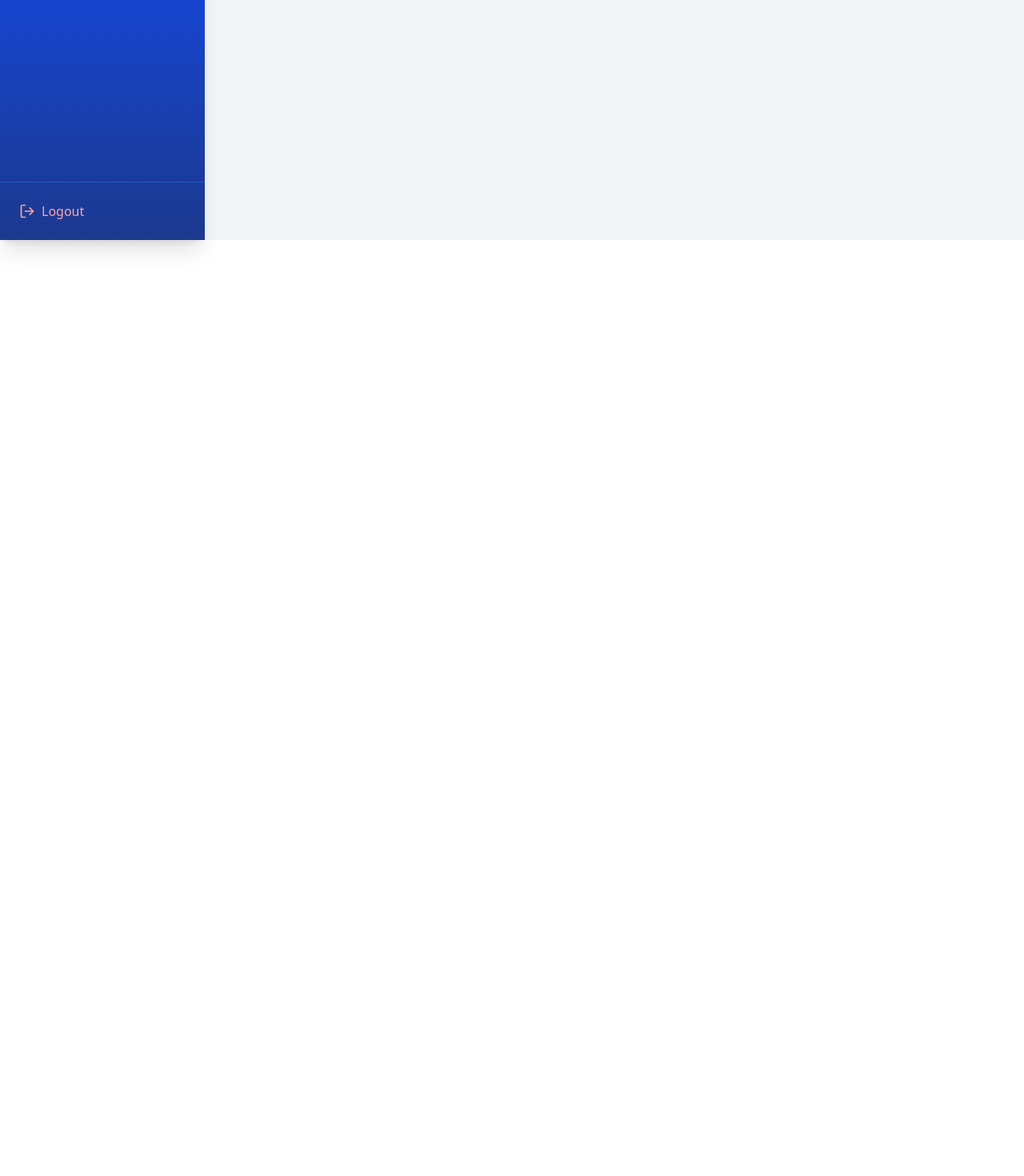
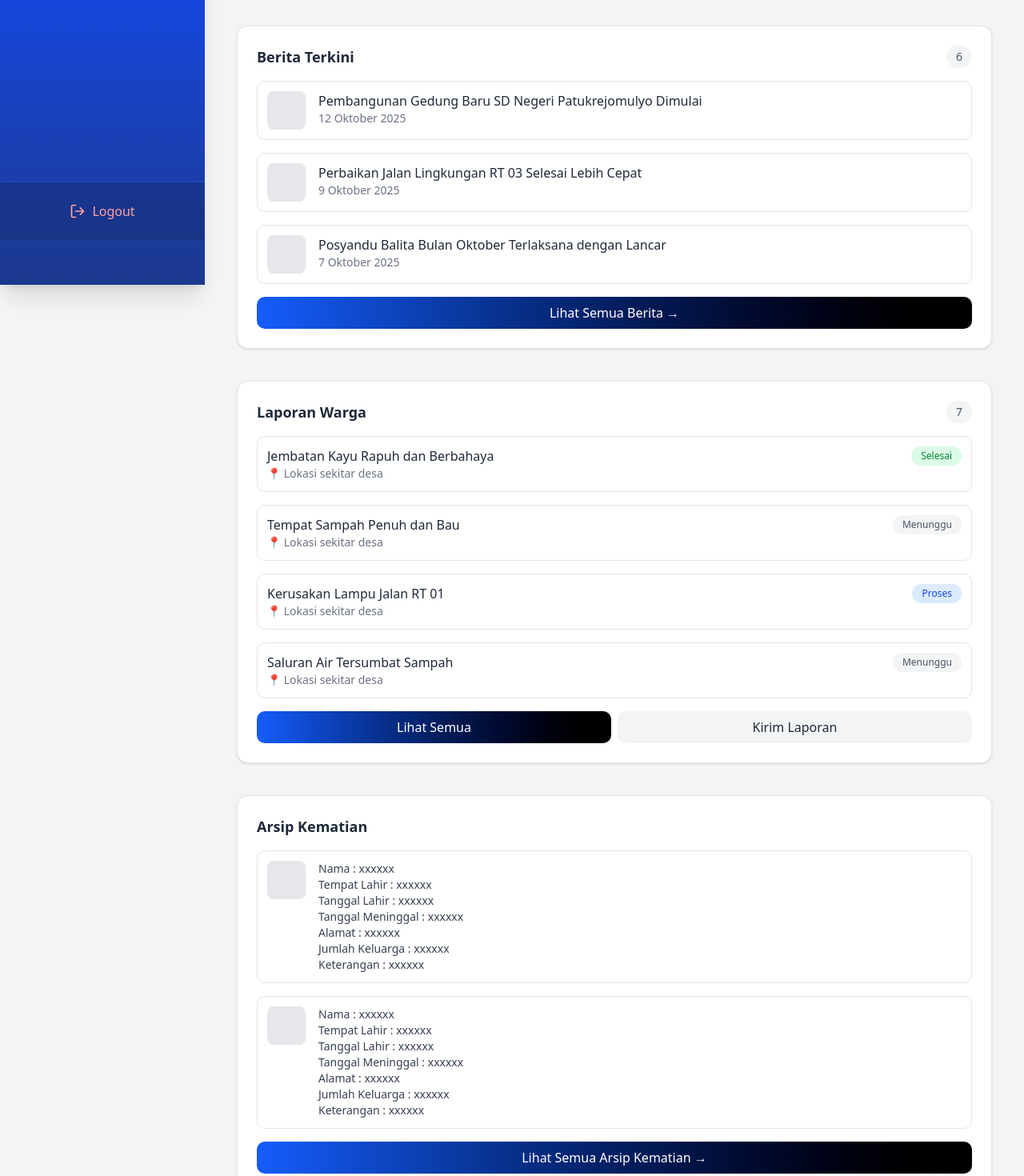
Before and after one commit to BLUKANG-TSX-KEBUMEN/Blukang-Frontend, a Next.js app: page /home in a window 1280 px wide. Shown: the part 500-1970 px from the top of the page at 80% size. Before the commit the page ends 800 px from the top, so only its background shows below. Built offline with nearby package versions, Linux system fonts and the light colour scheme.

Commit message:
membuat tampilan dashboard

```diff
--- a/src/app/(user)/home/page.tsx
+++ b/src/app/(user)/home/page.tsx
@@ -1,63 +1,41 @@
 'use client'
 
 import React, { useState } from 'react'
-import Header, { NavbarToggle } from '@/components/header'
+import Header from '@/components/header'
 
 const HomePage = () => {
   const [isOpen, setIsOpen] = useState(false)
 
   return (
     <div className="flex bg-gray-100 min-h-screen">
-      {/* Sidebar */}
+      {/* Sidebar & Header */}
       <Header isOpen={isOpen} setIsOpen={setIsOpen} />
-      <NavbarToggle isOpen={isOpen} setIsOpen={setIsOpen} />
 
-      {/* Konten Utama */}
+      {/* Konten utama */}
       <main
-        className={`flex-1 transition-all duration-300 overflow-y-auto p-6 md:p-10 ${
+        className={`flex-1 transition-all duration-300 overflow-y-auto p-6 md:p-10 mt-[56px] ${
           isOpen ? 'blur-sm md:ml-64' : 'md:ml-64'
         }`}
       >
-        {/* Header Dashboard */}
-        <div
-          className="
-            flex flex-col md:flex-row
-            justify-between md:items-center
-            items-start
-            mb-8
-            pt-12 md:pt-0
-            space-y-4 md:space-y-0
-          "
-        >
-          {/* 🔧 Tambahan pt-12 agar turun sedikit di mobile */}
-          <h1 className="text-3xl font-bold text-gray-900 order-2 md:order-1">
-            Dashboard
-          </h1>
+        {/* Tambahkan mt-[56px] untuk turun sesuai tinggi header bar */}
+        <div className="flex flex-col md:flex-row justify-between md:items-center items-start mb-8 space-y-4 md:space-y-0">
+          <h1 className="text-3xl font-bold text-gray-900">Dashboard</h1>
 
           <input
             type="text"
             placeholder="Cari berita, laporan..."
-            className="
-              border border-gray-300 rounded-lg px-4 py-2 text-sm
-              w-full md:w-72
-              focus:ring-2 focus:ring-blue-400 focus:outline-none
-              order-1 md:order-2
-            "
+            className="border border-gray-300 rounded-lg px-4 py-2 text-sm w-full md:w-72 focus:ring-2 focus:ring-blue-400 focus:outline-none"
           />
         </div>
 
         {/* Statistik Cards */}
         <div className="grid grid-cols-1 sm:grid-cols-2 lg:grid-cols-4 gap-6 mb-10">
-          {[
-            { title: 'Berita', value: 12 },
+          {[{ title: 'Berita', value: 12 },
             { title: 'Arsip Kematian', value: 38 },
             { title: 'Jumlah Laporan', value: 14 },
-            { title: 'Laporan Masuk', value: 12 },
+            { title: 'Laporan Masuk', value: 12 }
           ].map((item, i) => (
-            <div
-              key={i}
-              className="bg-white rounded-xl p-6 shadow-sm border hover:shadow-md transition-all"
-            >
+            <div key={i} className="bg-white rounded-xl p-6 shadow-sm border hover:shadow-md transition-all">
               <h3 className="text-gray-600 text-sm">{item.title}</h3>
               <p className="text-2xl font-bold mt-2">{item.value}</p>
             </div>
@@ -65,7 +43,7 @@ const HomePage = () => {
         </div>
 
         {/* Tabel Laporan */}
-        <div className="bg-white rounded-xl p-6 shadow-sm border">
+        <div className="bg-white rounded-xl p-6 shadow-sm border mb-10">
           <h2 className="font-semibold mb-4 text-lg text-gray-800">
             Kelola Laporan Warga
           </h2>
@@ -118,6 +96,131 @@ const HomePage = () => {
             </table>
           </div>
         </div>
+
+        {/* ===== Berita, Laporan, Arsip ===== */}
+        <section className="space-y-10">
+          {/* Berita Terkini */}
+          <div className="bg-white rounded-xl p-6 shadow-sm border">
+            <div className="flex justify-between items-center mb-4">
+              <h2 className="text-lg font-semibold text-gray-800">
+                Berita Terkini
+              </h2>
+              <span className="bg-gray-100 text-gray-600 px-3 py-1 rounded-full text-sm">
+                6
+              </span>
+            </div>
+            <div className="space-y-4">
+              {[
+                {
+                  title:
+                    'Pembangunan Gedung Baru SD Negeri Patukrejomulyo Dimulai',
+                  date: '12 Oktober 2025',
+                },
+                {
+                  title: 'Perbaikan Jalan Lingkungan RT 03 Selesai Lebih Cepat',
+                  date: '9 Oktober 2025',
+                },
+                {
+                  title:
+                    'Posyandu Balita Bulan Oktober Terlaksana dengan Lancar',
+                  date: '7 Oktober 2025',
+                },
+              ].map((item, i) => (
+                <div
+                  key={i}
+                  className="flex items-start gap-4 p-3 border rounded-lg hover:bg-gray-50"
+                >
+                  <div className="w-12 h-12 bg-gray-200 rounded-md" />
+                  <div>
+                    <h3 className="font-medium text-gray-800">{item.title}</h3>
+                    <p className="text-sm text-gray-500">{item.date}</p>
+                  </div>
+                </div>
+              ))}
+            </div>
+            <button className="w-full mt-4 bg-gradient-to-r from-blue-600 to-black text-white py-2 rounded-lg font-medium">
+              Lihat Semua Berita →
+            </button>
+          </div>
+
+          {/* Laporan Warga */}
+          <div className="bg-white rounded-xl p-6 shadow-sm border">
+            <div className="flex justify-between items-center mb-4">
+              <h2 className="text-lg font-semibold text-gray-800">
+                Laporan Warga
+              </h2>
+              <span className="bg-gray-100 text-gray-600 px-3 py-1 rounded-full text-sm">
+                7
+              </span>
+            </div>
+            <div className="space-y-4">
+              {[
+                { title: 'Jembatan Kayu Rapuh dan Berbahaya', status: 'Selesai' },
+                { title: 'Tempat Sampah Penuh dan Bau', status: 'Menunggu' },
+                { title: 'Kerusakan Lampu Jalan RT 01', status: 'Proses' },
+                { title: 'Saluran Air Tersumbat Sampah', status: 'Menunggu' },
+              ].map((item, i) => (
+                <div
+                  key={i}
+                  className="flex items-start justify-between p-3 border rounded-lg hover:bg-gray-50"
+                >
+                  <div>
+                    <h3 className="font-medium text-gray-800">{item.title}</h3>
+                    <p className="text-sm text-gray-500">📍 Lokasi sekitar desa</p>
+                  </div>
+                  <span
+                    className={`text-xs px-3 py-1 rounded-full ${
+                      item.status === 'Selesai'
+                        ? 'bg-green-100 text-green-700'
+                        : item.status === 'Proses'
+                        ? 'bg-blue-100 text-blue-700'
+                        : 'bg-gray-100 text-gray-600'
+                    }`}
+                  >
+                    {item.status}
+                  </span>
+                </div>
+              ))}
+            </div>
+            <div className="flex gap-2 mt-4">
+              <button className="flex-1 bg-gradient-to-r from-blue-600 to-black text-white py-2 rounded-lg font-medium">
+                Lihat Semua
+              </button>
+              <button className="flex-1 bg-gray-100 text-gray-800 py-2 rounded-lg font-medium">
+                Kirim Laporan
+              </button>
+            </div>
+          </div>
+
+          {/* Arsip Kematian */}
+          <div className="bg-white rounded-xl p-6 shadow-sm border">
+            <h2 className="text-lg font-semibold text-gray-800 mb-4">
+              Arsip Kematian
+            </h2>
+            <div className="space-y-4">
+              {[1, 2].map((i) => (
+                <div
+                  key={i}
+                  className="flex items-start gap-4 p-3 border rounded-lg hover:bg-gray-50"
+                >
+                  <div className="w-12 h-12 bg-gray-200 rounded-md" />
+                  <div className="text-sm text-gray-700">
+                    <p>Nama : xxxxxx</p>
+                    <p>Tempat Lahir : xxxxxx</p>
+                    <p>Tanggal Lahir : xxxxxx</p>
+                    <p>Tanggal Meninggal : xxxxxx</p>
+                    <p>Alamat : xxxxxx</p>
+                    <p>Jumlah Keluarga : xxxxxx</p>
+                    <p>Keterangan : xxxxxx</p>
+                  </div>
+                </div>
+              ))}
+            </div>
+            <button className="w-full mt-4 bg-gradient-to-r from-blue-600 to-black text-white py-2 rounded-lg font-medium">
+              Lihat Semua Arsip Kematian →
+            </button>
+          </div>
+        </section>
       </main>
     </div>
   )
--- a/src/components/header.tsx
+++ b/src/components/header.tsx
@@ -21,24 +21,45 @@ interface HeaderProps {
 const Header: React.FC<HeaderProps> = ({ isOpen, setIsOpen }) => {
   return (
     <>
-      {/* ===== Sidebar Desktop ===== */}
-      <aside className="hidden md:flex flex-col justify-between bg-gradient-to-b from-blue-600 via-blue-700 to-blue-900 text-white w-64 h-screen fixed left-0 top-0 shadow-xl z-40">
-        <div className="p-6">
+      {/* ===== 🔵 HEADER BAR ATAS ===== */}
+      <header className="fixed top-0 left-0 w-full bg-gradient-to-r from-blue-700 via-blue-800 to-black text-white flex items-center justify-between px-4 md:px-8 py-3 shadow-md z-50">
+        {/* Tombol Hamburger (mobile only) */}
+        <button
+          className="flex items-center gap-2 md:hidden"
+          onClick={() => setIsOpen(true)}
+        >
+          <Menu className="w-6 h-6" />
+        </button>
+
+        {/* Judul */}
+        <div className="flex flex-col leading-tight text-sm md:text-base text-center md:text-left">
+          <span className="font-semibold">Layanan Digital</span>
+          <span className="font-semibold">Desa Patukrejomulyo</span>
+        </div>
+
+        {/* Tombol Lapor */}
+        <button className="bg-blue-600 hover:bg-blue-700 text-white text-sm px-4 py-1.5 rounded-lg font-medium shadow-sm transition-all">
+          Lapor
+        </button>
+      </header>
+
+      {/* ===== SIDEBAR DESKTOP ===== */}
+      <aside className="hidden md:flex flex-col bg-gradient-to-b from-blue-600 via-blue-700 to-blue-900 text-white w-64 h-screen fixed left-0 top-[56px] shadow-xl z-40">
+        {/* Bagian atas (scrollable menu) */}
+        <div className="flex-1 overflow-y-auto p-6 pb-24">
           <h1 className="text-lg font-semibold mb-10 flex items-center gap-2">
             <div className="w-4 h-4 rounded-full border-2 border-white"></div>
             Layanan Digital
           </h1>
 
           <nav className="flex flex-col gap-3 text-sm">
-            {/* 🔗 Dashboard */}
             <Link
-              href="/"
+              href="/home"
               className="flex items-center gap-3 bg-blue-800/70 hover:bg-blue-900 transition-colors rounded-lg px-3 py-2 font-semibold"
             >
               <Home className="w-5 h-5" /> Dashboard
             </Link>
 
-            {/* 🔗 Arsip Kematian */}
             <a
               href="#"
               className="flex items-center gap-3 hover:bg-blue-800/60 rounded-lg px-3 py-2 transition-colors"
@@ -46,7 +67,6 @@ const Header: React.FC<HeaderProps> = ({ isOpen, setIsOpen }) => {
               <FileText className="w-5 h-5" /> Arsip Kematian
             </a>
 
-            {/* 🔗 Berita Terkini */}
             <a
               href="#"
               className="flex items-center gap-3 hover:bg-blue-800/60 rounded-lg px-3 py-2 transition-colors"
@@ -54,7 +74,6 @@ const Header: React.FC<HeaderProps> = ({ isOpen, setIsOpen }) => {
               <Newspaper className="w-5 h-5" /> Berita Terkini
             </a>
 
-            {/* 🔗 Laporan Warga */}
             <a
               href="#"
               className="flex items-center gap-3 hover:bg-blue-800/60 rounded-lg px-3 py-2 transition-colors"
@@ -62,7 +81,6 @@ const Header: React.FC<HeaderProps> = ({ isOpen, setIsOpen }) => {
               <Activity className="w-5 h-5" /> Laporan Warga
             </a>
 
-            {/* 🔗 Form Laporan Kerusakan */}
             <a
               href="#"
               className="flex items-center gap-3 hover:bg-blue-800/60 rounded-lg px-3 py-2 transition-colors"
@@ -72,41 +90,39 @@ const Header: React.FC<HeaderProps> = ({ isOpen, setIsOpen }) => {
           </nav>
         </div>
 
-        <div className="p-6 border-t border-blue-500/40">
-          <button className="flex items-center gap-2 text-red-300 hover:text-red-400 transition-colors">
+        {/* Tombol Logout sticky di bawah */}
+        <div className="p-6 border-t border-blue-500/40 bg-blue-950/30 backdrop-blur-sm sticky bottom-0">
+          <button className="flex items-center justify-center gap-2 text-red-300 hover:text-red-400 transition-colors w-full font-medium">
             <LogOut className="w-5 h-5" /> Logout
           </button>
         </div>
       </aside>
 
-      {/* ===== Sidebar Mobile ===== */}
+      {/* ===== SIDEBAR MOBILE ===== */}
       <div
         className={`fixed top-0 left-0 h-full bg-gradient-to-b from-blue-600 via-blue-700 to-blue-900 text-white
         w-64 p-6 flex flex-col justify-between rounded-r-3xl shadow-lg transition-transform duration-300 z-50
         ${isOpen ? 'translate-x-0' : '-translate-x-full'} md:hidden`}
       >
-        <div className="flex justify-between items-center mb-8">
+        <div className="flex justify-between items-center mb-8 mt-2">
           <h1 className="text-lg font-semibold flex items-center gap-2">
             <div className="w-4 h-4 rounded-full border-2 border-white"></div>
-            Layanan Digital
+            Menu
           </h1>
-          {/* Tombol X di dalam sidebar */}
           <button onClick={() => setIsOpen(false)}>
             <X className="w-6 h-6 text-white" />
           </button>
         </div>
 
-        <nav className="flex flex-col gap-5 text-sm flex-grow">
-          {/* 🔗 Dashboard */}
+        <nav className="flex flex-col gap-5 text-sm flex-grow overflow-y-auto">
           <Link
-            href="/"
+            href="/home"
             onClick={() => setIsOpen(false)}
             className="flex items-center gap-3 hover:bg-blue-800/60 rounded-lg px-3 py-2 transition-colors"
           >
             <Home className="w-5 h-5" /> Dashboard
           </Link>
 
-          {/* 🔗 Arsip Kematian */}
           <a
             href="#"
             className="flex items-center gap-3 hover:bg-blue-800/60 rounded-lg px-3 py-2 transition-colors"
@@ -114,7 +130,6 @@ const Header: React.FC<HeaderProps> = ({ isOpen, setIsOpen }) => {
             <FileText className="w-5 h-5" /> Arsip Kematian
           </a>
 
-          {/* 🔗 Berita Terkini */}
           <a
             href="#"
             className="flex items-center gap-3 hover:bg-blue-800/60 rounded-lg px-3 py-2 transition-colors"
@@ -122,7 +137,6 @@ const Header: React.FC<HeaderProps> = ({ isOpen, setIsOpen }) => {
             <Newspaper className="w-5 h-5" /> Berita Terkini
           </a>
 
-          {/* 🔗 Laporan Warga */}
           <a
             href="#"
             className="flex items-center gap-3 hover:bg-blue-800/60 rounded-lg px-3 py-2 transition-colors"
@@ -130,7 +144,6 @@ const Header: React.FC<HeaderProps> = ({ isOpen, setIsOpen }) => {
             <Activity className="w-5 h-5" /> Laporan Warga
           </a>
 
-          {/* 🔗 Form Laporan Kerusakan */}
           <a
             href="#"
             className="flex items-center gap-3 hover:bg-blue-800/60 rounded-lg px-3 py-2 transition-colors"
@@ -140,13 +153,13 @@ const Header: React.FC<HeaderProps> = ({ isOpen, setIsOpen }) => {
         </nav>
 
         <div className="border-t border-blue-500/40 pt-4">
-          <button className="flex items-center gap-2 text-red-300 hover:text-red-400">
+          <button className="flex items-center gap-2 text-red-300 hover:text-red-400 w-full justify-center font-medium">
             <LogOut className="w-5 h-5" /> Logout
           </button>
         </div>
       </div>
 
-      {/* ===== Overlay hitam transparan ===== */}
+      {/* ===== OVERLAY (klik area luar sidebar) ===== */}
       {isOpen && (
         <div
           className="fixed inset-0 bg-black/40 backdrop-blur-sm z-40 md:hidden"
@@ -157,15 +170,4 @@ const Header: React.FC<HeaderProps> = ({ isOpen, setIsOpen }) => {
   )
 }
 
-// ✅ Tombol hamburger toggle (hanya muncul saat sidebar tertutup)
-export const NavbarToggle: React.FC<HeaderProps> = ({ isOpen, setIsOpen }) =>
-  !isOpen ? (
-    <button
-      className="fixed top-5 left-5 z-50 md:hidden bg-blue-700 p-2 rounded-lg text-white shadow-md"
-      onClick={() => setIsOpen(true)}
-    >
-      <Menu className="w-6 h-6" />
-    </button>
-  ) : null
-
 export default Header
```
